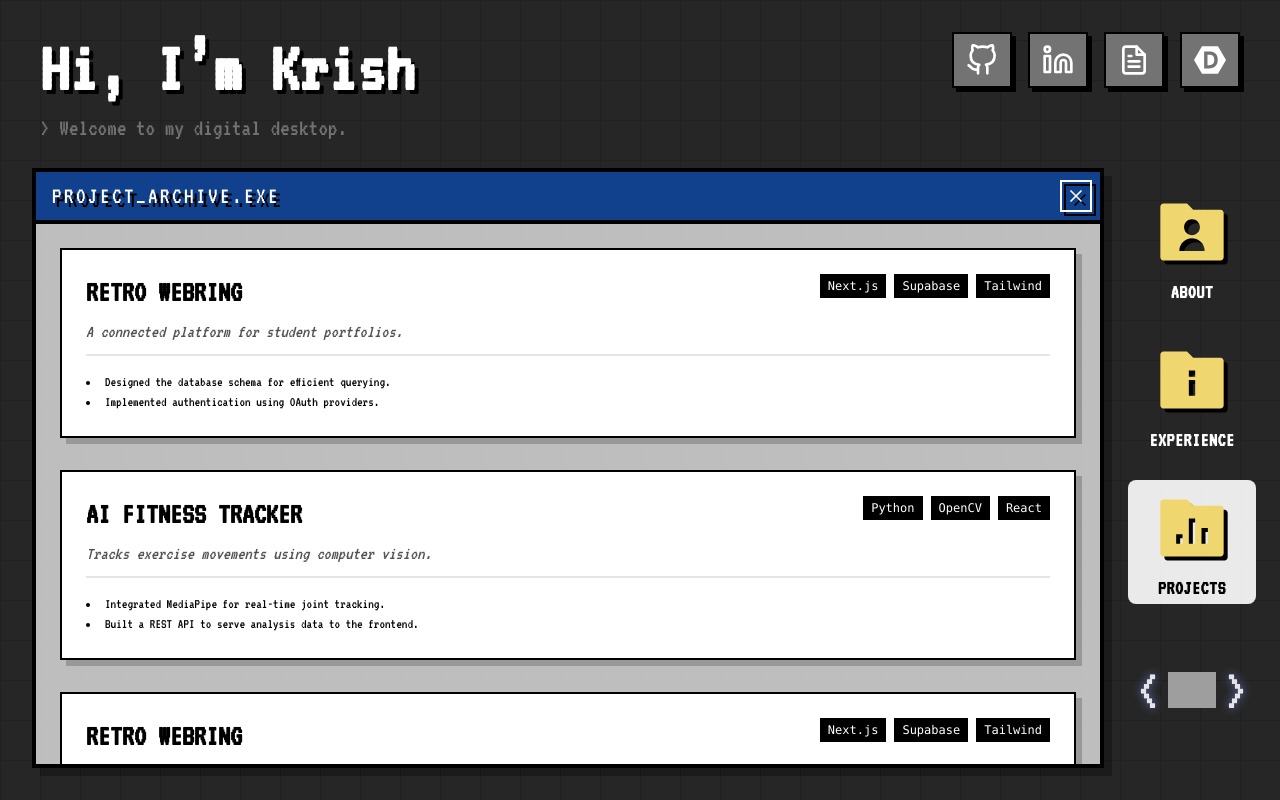
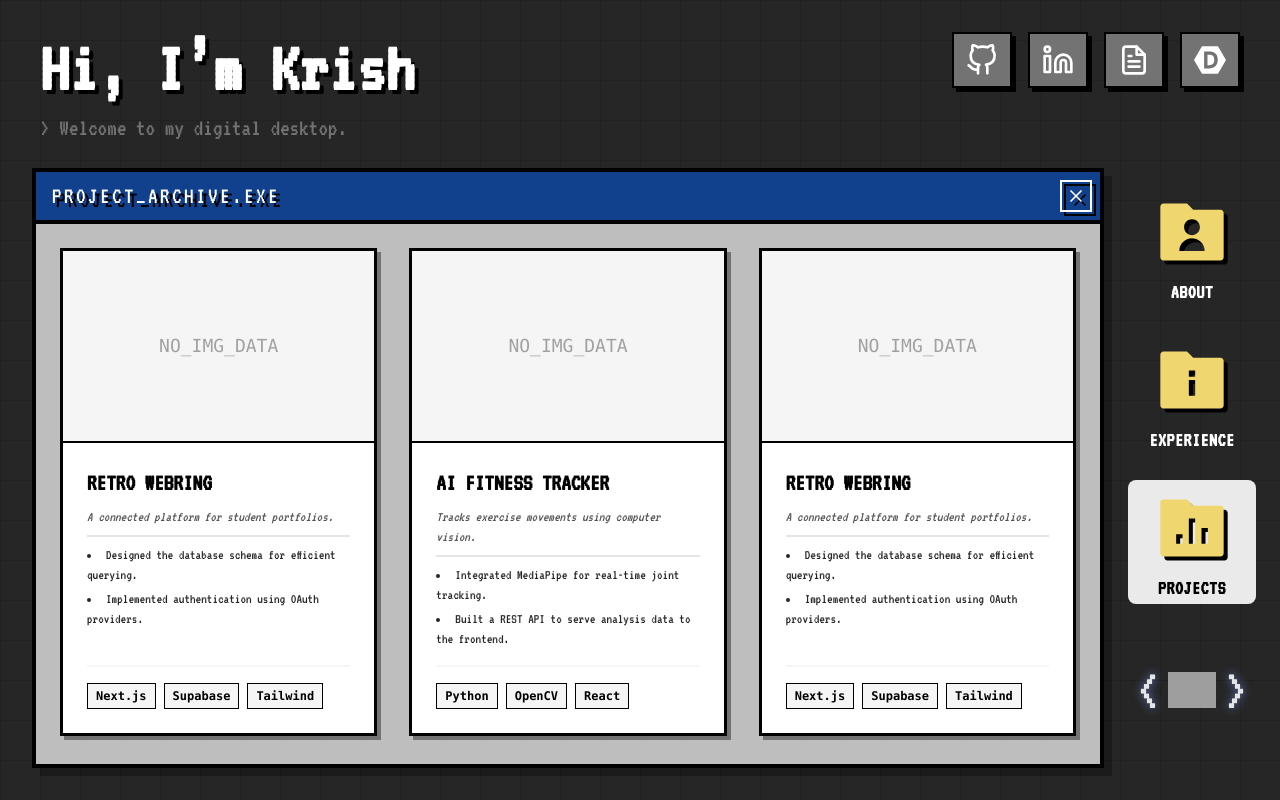
Before and after one commit to KrishNalam/krishnalam.com, a Next.js app: page /projects in a window 1280 px wide. Built offline with nearby package versions, Linux system fonts and the light colour scheme; grey boxes are pictures that could not be loaded.

Commit message:
finished card in project archive

```diff
--- a/app/projects/page.tsx
+++ b/app/projects/page.tsx
@@ -1,37 +1,84 @@
 import { WindowFrame } from '@/components/WindowFrame';
 import { PROJECTS } from '@/data/config';
+import Image from 'next/image';
 
 export default function ProjectsPage() {
 	return (
 		<WindowFrame title='PROJECT_ARCHIVE'>
-			<div className='grid grid-cols-1 gap-8 p-6'>
+			<div className='grid grid-cols-1 md:grid-cols-2 lg:grid-cols-3 gap-8 p-6'>
 				{PROJECTS.map((project, index) => (
 					<div
 						key={index}
-						className='bg-white border-2 border-black p-6 shadow-[6px_6px_0px_0px_rgba(0,0,0,0.2)] flex flex-col'
+						className='bg-white border-3 border-black flex flex-col h-full relative transition-all duration-300 hover:-translate-y-2 hover:shadow-[10px_10px_0px_0px_rgba(0,0,0,0.9)] shadow-translucent'
 					>
-						<div className='flex justify-between items-start mb-2'>
-							<h3 className='text-3xl font-bold uppercase hover:underline decoration-4 decoration-blue-500'>
-								<a href={project.url} target='_blank' rel='noreferrer'>
+						{/* 1. CLICKABLE IMAGE SECTION */}
+						<a
+							href={project.url}
+							target='_blank'
+							rel='noreferrer'
+							className='block h-48 border-b-2 border-black overflow-hidden relative group cursor-pointer bg-neutral-100'
+						>
+							{/* Placeholder for image - standard img tag used for simplicity */}
+							{project.image ? (
+								<Image
+									src={project.image}
+									alt={project.title}
+									fill
+									sizes='(max-width: 768px) 100vw, (max-width: 1200px) 50vw, 33vw'
+									className='object-cover transition-transform duration-700 group-hover:scale-110'
+								/>
+							) : (
+								<div className='w-full h-full flex items-center justify-center text-neutral-400 font-mono'>
+									NO_IMG_DATA
+								</div>
+							)}
+
+							{/* 2. WINNER/AWARD BADGE */}
+							{project.award && (
+								<div className='absolute top-2 right-2 bg-retro-yellow border-2 border-black px-2 py-1 flex items-center gap-1'>
+									<span>🏆</span>
+									<span className='text-sm font-bold uppercase'>{project.award}</span>
+								</div>
+							)}
+						</a>
+
+						{/* CONTENT SECTION */}
+						<div className='p-6 flex flex-col flex-grow'>
+							<div className='mb-4'>
+								<h3 className='text-2xl font-bold uppercase mb-2'>
+									<a
+										href={project.url}
+										target='_blank'
+										rel='noreferrer'
+										className='hover:underline decoration-4 decoration-blue-500'
+									>
 										{project.title}
 									</a>
 								</h3>
-							<div className='flex gap-2'>
+								<p className='text-neutral-600 italic text-sm border-b-2 border-neutral-200 pb-2 mb-2'>
+									{project.description}
+								</p>
+								<ul className='list-disc list-inside text-sm space-y-1 text-neutral-800'>
+									{project.tasks.map((task, i) => (
+										<li key={i}>{task}</li>
+									))}
+								</ul>
+							</div>
+
+							{/* 3. TECH STACK - Pushed to bottom with mt-auto */}
+							<div className='mt-auto pt-4 border-t-2 border-neutral-100'>
+								<div className='flex flex-wrap gap-2'>
 									{project.stack.map((t) => (
-									<span key={t} className='px-2 py-1 bg-black text-white text-xs font-mono'>
+										<span
+											key={t}
+											className='px-2 py-1 bg-neutral-100 border border-black text-xs font-bold font-mono hover:bg-black hover:text-white transition-colors'
+										>
 											{t}
 										</span>
 									))}
 								</div>
 							</div>
-						<p className='text-neutral-600 italic mb-4 border-b-2 border-neutral-200 pb-2'>
-							{project.description}
-						</p>
-						<ul className='list-disc list-inside text-sm'>
-							{project.tasks.map((task, i) => (
-								<li key={i}>{task}</li>
-							))}
-						</ul>
+						</div>
 					</div>
 				))}
 			</div>
--- a/data/config.ts
+++ b/data/config.ts
@@ -1,3 +1,4 @@
+import { image } from 'framer-motion/client';
 import { FiGithub, FiLinkedin, FiFileText } from 'react-icons/fi';
 import { SiDevpost } from 'react-icons/si';
 
@@ -102,5 +103,7 @@
 			'Designed the database schema for efficient querying.',
 			'Implemented authentication using OAuth providers.',
 		],
+		image: '/nextunicorn.png',
+		award: '1st Place - HackUofT 2023',
 	},
 ];
```
Lines whose indentation alone changed are shown as unchanged.
